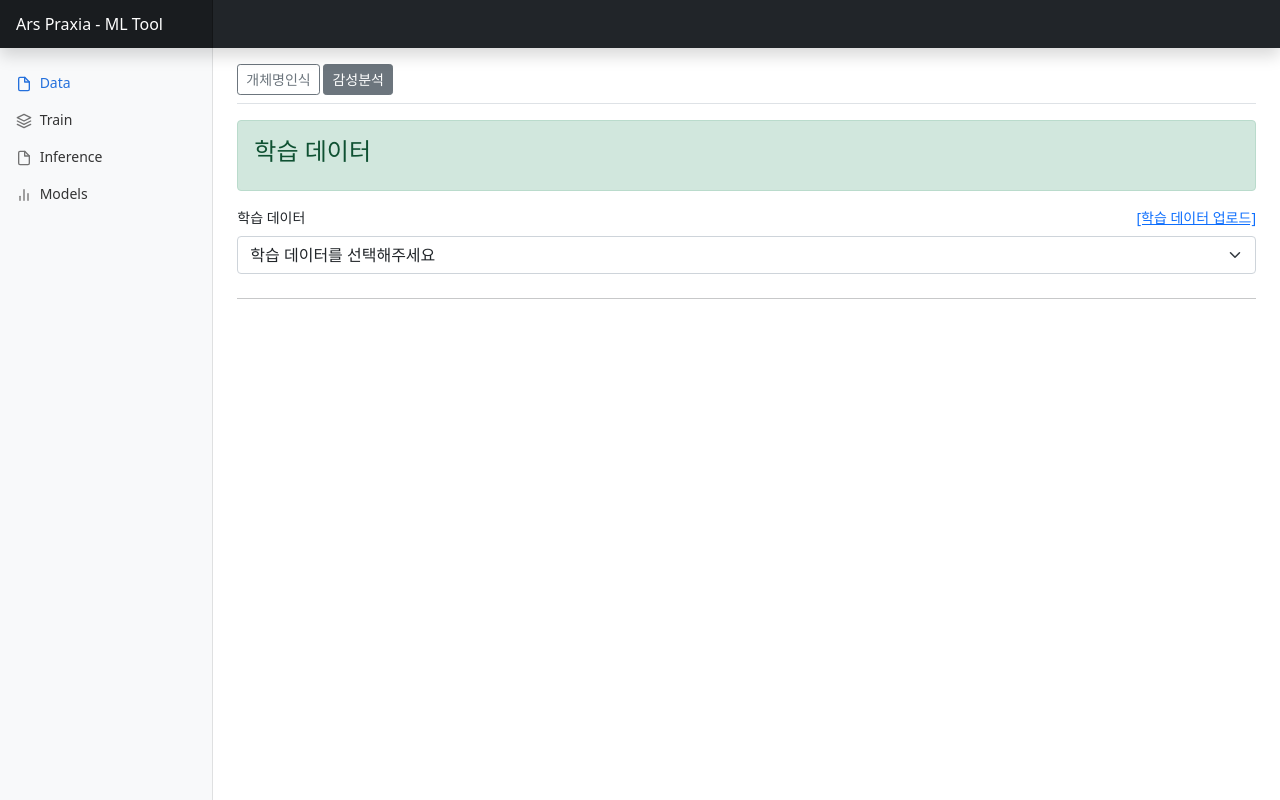
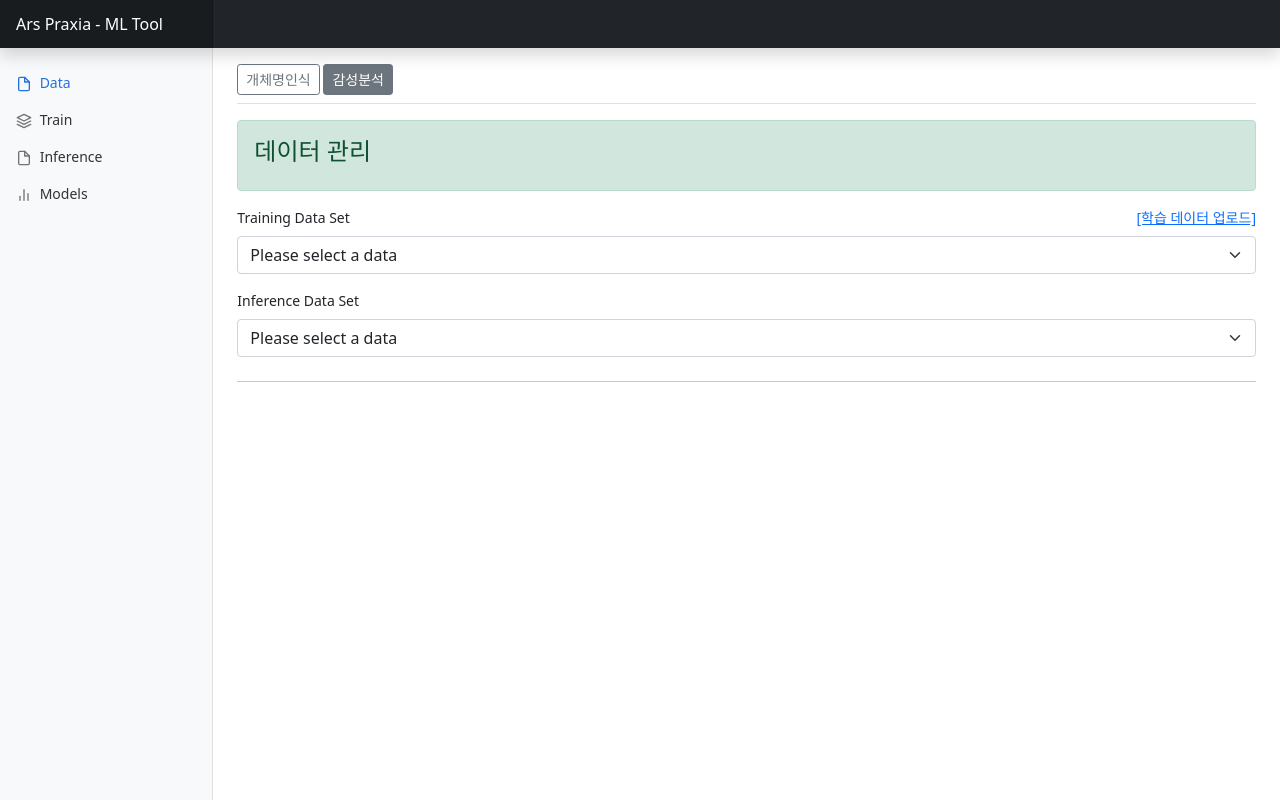
Before and after one commit to skku-arspraxia/arspraxia, a Django app: template myapp/templates/data.html in a window 1280 px wide. Run offline with Django 4.2, Linux system fonts and the light colour scheme; the template is opened without the code that fills it: most values are stand-ins (such as "Sample title", 1, 10 or a date in 2020); some libraries are stand-ins or nearby versions.

Commit message:
data page

```diff
--- a/myapp/templates/data.html
+++ b/myapp/templates/data.html
@@ -2,20 +2,42 @@
 {% load static %}
 {% block mycontent %}
 
-    <input type="hidden" class="pagetitle" value="학습 데이터"/>
+    <input type="hidden" class="pagetitle" value="데이터 관리"/>
     <input type="hidden" class="pageno" value="1"/>
 
+    <div class="row g-3">
         <div class="col-md-12">
-        <label for="dataSrc" class="form-label label-data">
-            학습 데이터
+            <label for="trainingdataSrc" class="form-label label-data">
+                Training Data Set
                 <a class="a-dataUpload" onclick="window.open('/dataUpload/?task={{task}}','','width=800;height=800');">[학습 데이터 업로드]</a>
             </label>
-        <select class="form-select hyperparam" id="dataSrc" required onchange="dataSelect(this);">
-            <option value="0">학습 데이터를 선택해주세요</option>
-            {% for csv in csvlist %}
+            <select class="form-select hyperparam" id="trainingdataSrc" required onchange="dataSelect(this, 'train');">
+                <option hidden="" value="0">Please select a data</option>
+                {% if csvlist_train %}
+                    {% for csv in csvlist_train %}
                         <option value="{{forloop.counter}}">{{ csv }}</option>
                     {% endfor %}
+                {% else %}
+                    <option disabled></option>
+                {% endif %}
             </select>
+        </div>
+
+        <div class="col-md-12">
+            <label for="inferencedataSrc" class="form-label label-data">
+                Inference Data Set
+            </label>
+            <select class="form-select hyperparam" id="inferencedataSrc" required onchange="dataSelect(this, 'inf');">
+                <option hidden="" value="0">Please select a data</option>
+                {% if csvlist_inf %}
+                    {% for csv in csvlist_inf %}
+                        <option value="{{forloop.counter}}">{{ csv }}</option>
+                    {% endfor %}
+                {% else %}
+                    <option disabled></option>
+                {% endif %}
+            </select>
+        </div>
     </div>
 
     <hr class="my-4">
@@ -24,13 +46,26 @@
 
     <script>
 
-        function dataSelect(_this){
+        function dataSelect(_this, dataType){
             if($(_this).val() > 0){
                 $(".container").html("<img src='{% static 'img/loading.gif' %}'/>");
                 $(".hyperparam").attr("disabled", true);
+
+                var task = '{{task}}';
+                var dataName = "";
+                if(dataType == "train"){
+                    dataName = $("#trainingdataSrc option:selected").text();
+                    $("#inferencedataSrc option:eq(0)").prop("selected", true);
+                }
+                else if(dataType == "inf"){
+                    dataName = $("#inferencedataSrc option:selected").text();
+                    $("#trainingdataSrc option:eq(0)").prop("selected", true);
+                }
+
                 var param = {
-                    'dataSrc' : $("#dataSrc option:checked").text()
-                }
+                    'dataSrc' : task + "/" + dataType + "/" + dataName
+                };
+
                 $.ajax({
                     url : "/dataSelectAjax/",
                     type : "GET",
@@ -58,10 +93,12 @@
                         appendHTML += "</table>";
 
                         $(".container").html(appendHTML);
-                        $(".hyperparam").attr("disabled", false);
                     },
                     error : function(e) {
                         console.log("error :" + e.response);
+                        $(".container").html("");
+                    },
+                    complete : function(){
                         $(".hyperparam").attr("disabled", false);
                     }
                 });
```
Also changed, not shown: myapp/views.py (+18 -6 lines). Lines whose indentation alone changed are shown as unchanged.
